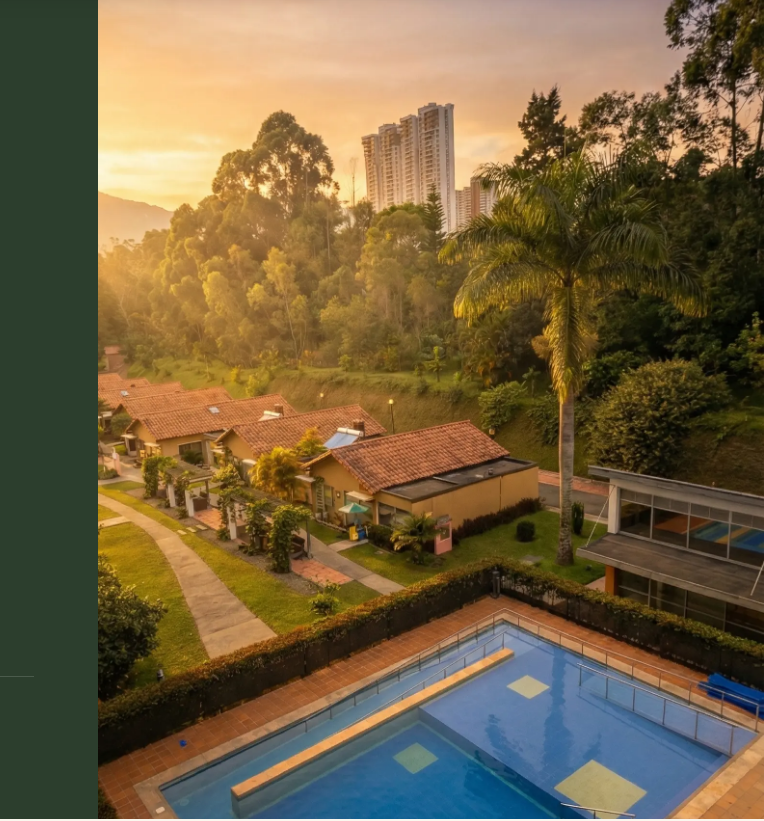
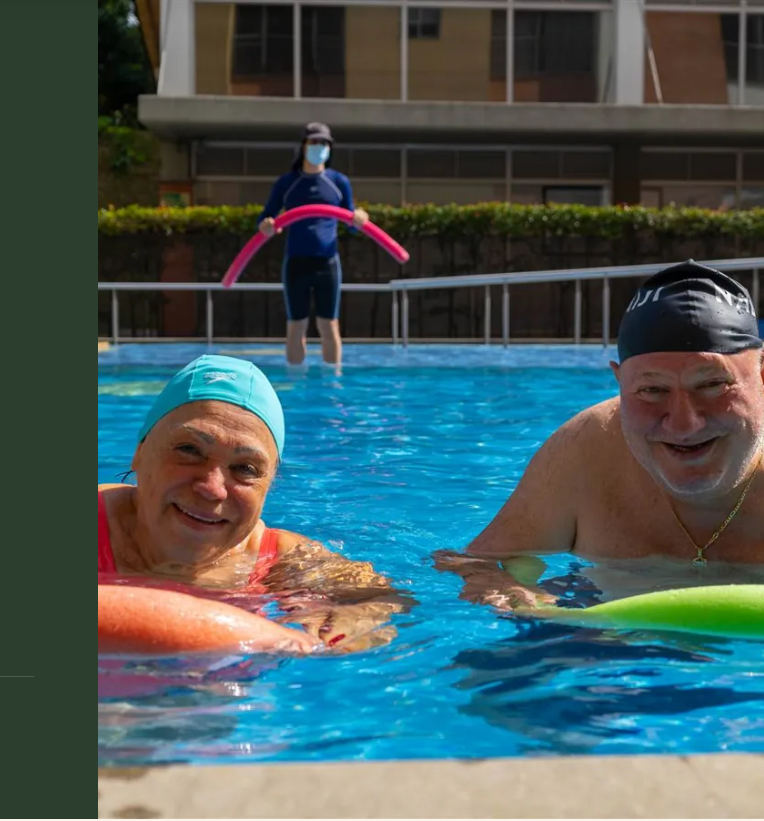
Before and after one commit to movemosmarcas/cupulacountryclub, a plain HTML site: page index.html in a window 1280 px wide. Shown: the top 821 px of the page, 516-1280 px from the left. Drawn offline with nearby package versions, Linux system fonts and the light colour scheme; a web font is replaced by a local one.

Commit message:
Hero: foto de huéspedes disfrutando la piscina en lugar de la vista aérea ámbar (#2)
Claude-Session: https://claude.ai/code/session_014Pr2h6FbpLry68dbWPnLLa

Co-authored-by: Claude <noreply@anthropic.com>

```diff
--- a/index.html
+++ b/index.html
@@ -317,7 +317,7 @@ footer a{color:var(--arena)}
     </div>
   </div>
   <div class="hero-photo">
-    <img src="img/gemini_opt.webp" alt="Vista aérea de la piscina y los jardines de Hábitat Country Club al atardecer" fetchpriority="high">
+    <img src="img/hero_piscina.webp" alt="Huéspedes de Hábitat Country Club disfrutando la piscina" fetchpriority="high" style="object-position:50% 40%">
   </div>
 </header>
 
```
Also changed, not shown: img/hero_piscina.webp (added).
